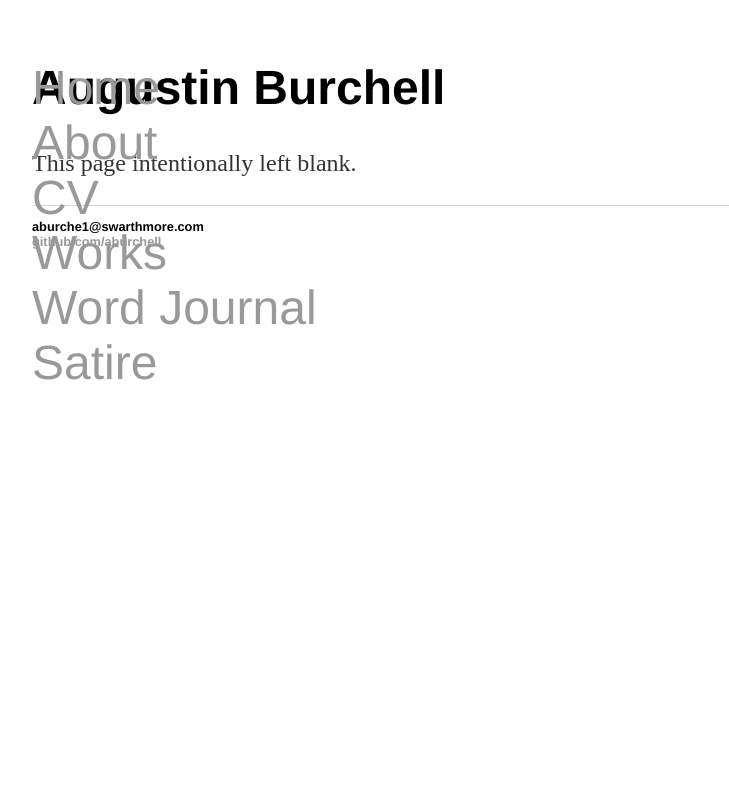
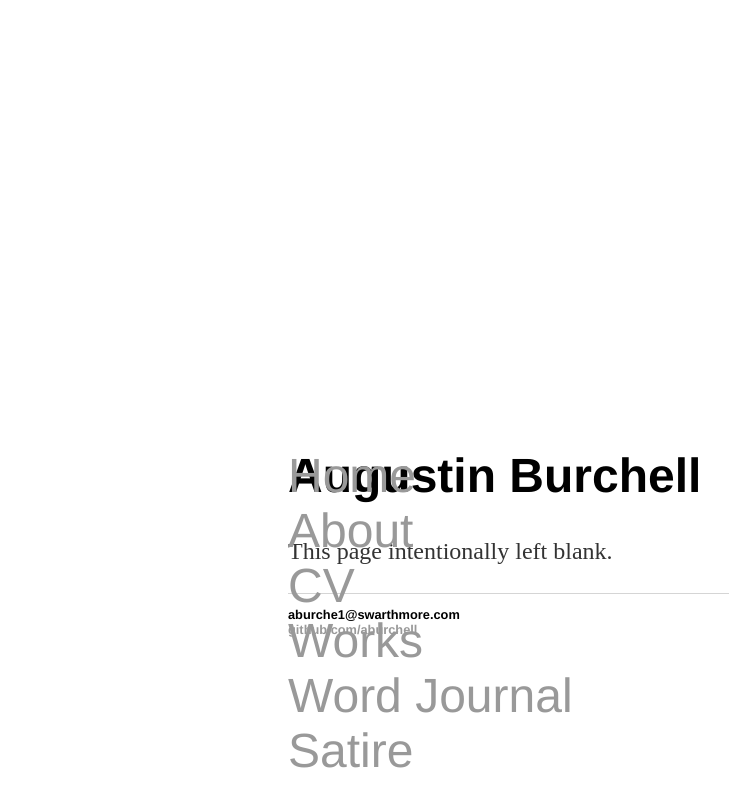
Before and after one commit to aburchell/aburchell.github.io, a Jekyll site: the page built from index.html, in a window 1280 px wide and 1085 px high. Shown: the top 807 px of the window, without its empty margins (160-889 px from the left). Built offline with Jekyll 4.4.1, drawn with Linux system fonts in a browser that asks for light colours.

Commit message:
Update main.css

```diff
--- a/css/main.css
+++ b/css/main.css
@@ -1,5 +1,5 @@
 body {
-    margin: 60px auto;
+    margin: 35%;
     width: 70%;
 }
 footer ul {
```
